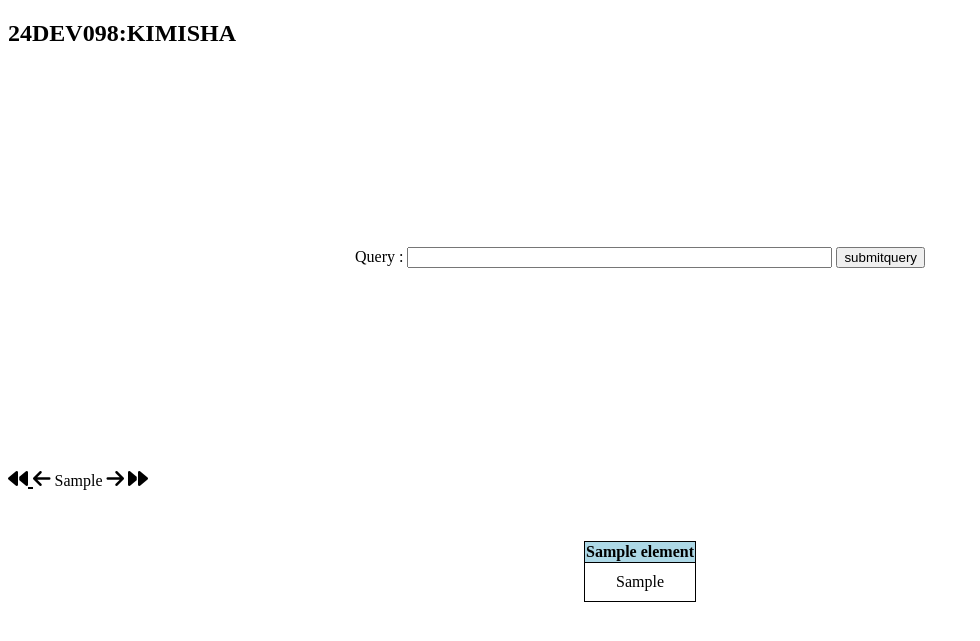
After one commit to Kimisha24/CombineAll-Project, a Node server app: template views/dynamic-query-grid/dynamicgrid.ejs in a window 1280 px wide. The commit adds this page. Shown: the top 641 px of the page, without its empty margins (0-980 px from the left). Run offline with Node 20, Linux system fonts and the light colour scheme; the template is opened without the code that fills it: most values are stand-ins (such as "Sample title", 1, 10 or a date in 2020).

Commit message:
adding dynamic query grid

```diff
--- a/routers/regiroute.js
+++ b/routers/regiroute.js
@@ -8,7 +8,7 @@ var searchwithdelimiter = require('../routers/searchdelimiter');
 var stuattlistroute = require('../routers/stuattlistroute');
 var stuexamlist = require('../routers/stuexamlist');
 var jobwithajax = require('../routers/jobwithajaxroute');
-
+var dynamicquerygrid = require('../routers/dynamicquerygrid');
 
 var md5 = require('md5');
 const jwt = require('jsonwebtoken');
@@ -24,7 +24,7 @@ function route(app) {
     stuattlistroute(app);
     stuexamlist(app);
     jobwithajax(app);
-
+    dynamicquerygrid(app);
 
     var char = 'ABCDEFGHIJKLMNOPQRSTUVWXYZabcdefghijklmnopqrstuvwxyz12345678910';
     function random(n) {
--- /dev/null
+++ b/views/dynamic-query-grid/dynamicgrid.ejs
@@ -0,0 +1,82 @@
+<!DOCTYPE html>
+<html lang="en">
+
+<head>
+    <meta charset="UTF-8">
+    <meta name="viewport" content="width=device-width, initial-scale=1.0">
+    <title>Dynamic grid coman </title>
+    <style>
+        form {
+            margin: 200px auto;
+            text-align: center;
+        }
+
+        table {
+            /* height: 100px; */
+            /* width: 100%; */
+            border: 1px solid black;
+            border-collapse: collapse;
+            margin: 50px auto;
+        }
+
+        td {
+            border: 1px solid black;
+            border-collapse: collapse;
+            text-align: center;
+            /* font-size: 20px; */
+            padding: 10px;
+        }
+
+        th {
+            /* font-size: 20px; */
+            background-color: lightblue;
+            border: 1px solid black;
+            border-collapse: collapse;
+            text-align: center;
+        }
+    </style>
+</head>
+
+<body>
+
+    <h2>24DEV098:KIMISHA</h2>
+
+    <form action="/dynamicquerygrid/?page=1" method="get">
+        <label for="subquery">Query :</label>
+        <input type="text" id="subquery" size="50px" name="subquery">
+        <input type="submit" value="submitquery">
+    </form>
+    <% if(result.length !=0){ %>
+        <div>
+            <%- include('./partials/componant',{p,last}) %>
+        </div>
+
+        <table>
+            <thead>
+                <tr>
+                    <% for(let i=0; i<element.length ; i++){ %>
+                        <th>
+                            <%= element[i] %>
+                        </th>
+                        <% }%>
+                </tr>
+            </thead>
+
+            <tbody>
+                <% for(let i=0; i<result.length; i++){ %>
+                    <tr>
+                        <% for(let j=0; j<element.length; j++){ %>
+                            <td>
+                                <%= result[i][element[j]] %>
+                            </td>
+                            <% } %>
+                    </tr>
+                    <% } %>
+            </tbody>
+
+        </table>
+        <% } %>
+
+</body>
+
+</html>
--- /dev/null
+++ b/views/dynamic-query-grid/partials/componant.ejs
@@ -0,0 +1,47 @@
+<!DOCTYPE html>
+<html lang="en">
+
+<head>
+    <meta charset="UTF-8">
+    <meta name="viewport" content="width=device-width, initial-scale=1.0">
+    <title>Componant</title>
+    <link rel="stylesheet" href="https://cdnjs.cloudflare.com/ajax/libs/font-awesome/6.5.1/css/all.min.css"
+        integrity="sha512-DTOQO9RWCH3ppGqcWaEA1BIZOC6xxalwEsw9c2QQeAIftl+Vegovlnee1c9QX4TctnWMn13TZye+giMm8e2LwA=="
+        crossorigin="anonymous" referrerpolicy="no-referrer" />
+
+    <style>
+        a {
+            color: black;
+            font-size: 20px;
+        }
+    </style>
+</head>
+
+<body>
+
+
+    <div class="container">
+        <%if(Number(p)!=1){%>
+            <a href="/dynamicquerygrid/?subquery=<%=sql%>&page=1">
+                <i class="fa-solid fa-backward"></i> </a>
+
+            <a href="/dynamicquerygrid/?subquery=<%=sql%>&page=<%=Number(p)-1 %>">
+                <i class="fa-solid fa-arrow-left"></i></a>
+            <% } %>
+
+                <%=p%>
+
+                    <%if(Number(p)!=last){%>
+
+                        <a href="/dynamicquerygrid/?subquery=<%=sql%>&page=<%=Number(p)+1 %>">
+                            <i class="fa-solid fa-arrow-right"></i></a>
+
+                        <a href="/dynamicquerygrid/?subquery=<%=sql%>&page=<%=last%>"> <i class="fa-solid fa-forward"></i></a>
+
+                        <% }%>
+    </div>
+
+
+</body>
+
+</html>
--- a/views/regi-login/home.ejs
+++ b/views/regi-login/home.ejs
@@ -85,7 +85,7 @@
             </div>
             <div class="col">
                 <h3>dynamic</h3>
-                <a href=""></a><br><br>
+                <a href="/dynamicquerygrid">dynamic-query-grid</a><br><br>
             </div>
         </div>
     </div>
```
Also changed, not shown: routers/dynamicquerygrid.js (added, +46 -0 lines).
